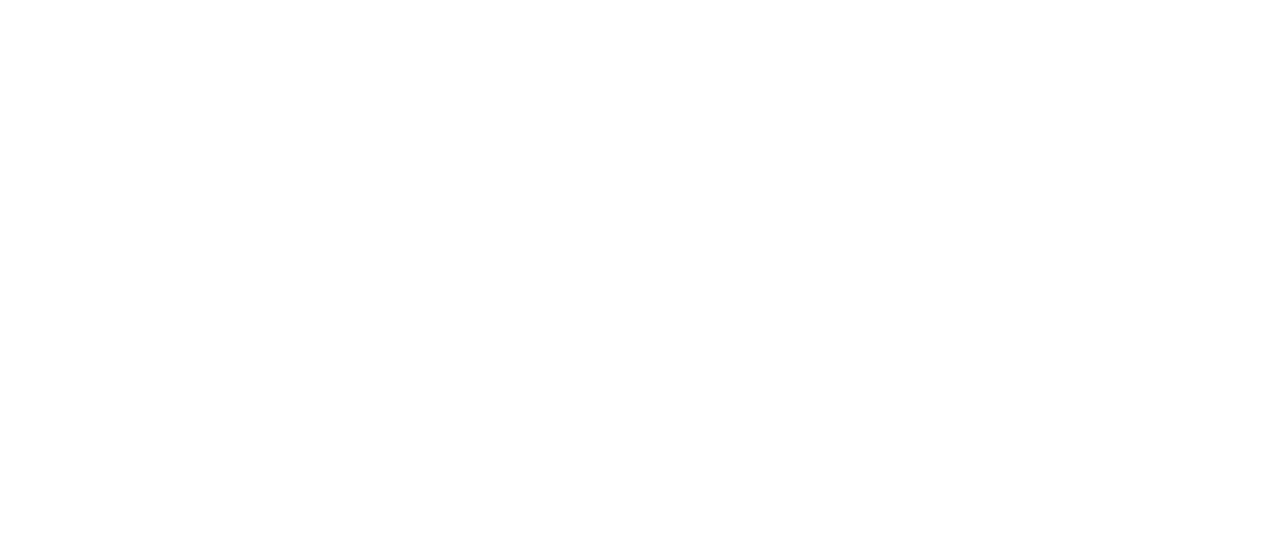
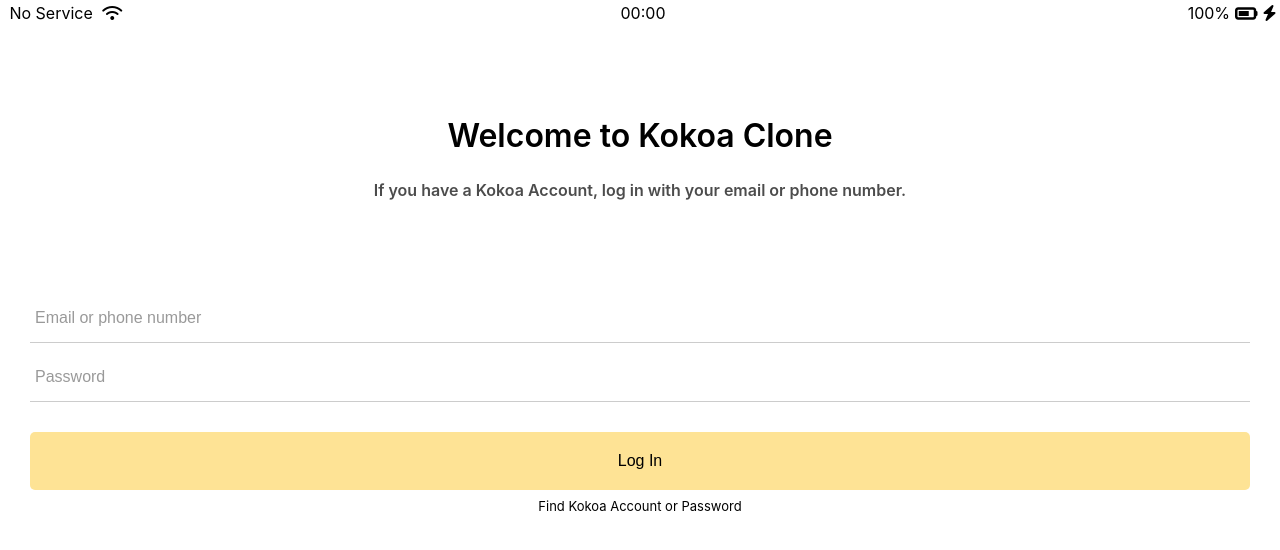
Before and after one commit to 9una/kokoa-talk-clone, a plain HTML site: page index.html in a window 1280 px wide. Shown: the top 550 px of the page. Drawn offline with Linux system fonts and the light colour scheme.

Commit message:
make login page & friends page

```diff
--- /dev/null
+++ b/css/components/nav-bar.css
@@ -0,0 +1,38 @@
+.nav {
+  background-color: #f9f9fa;
+  padding: 20px 50px 25px;
+  border-top: 1px solid rgba(77, 77, 77, 0.2);
+  position: fixed;
+  bottom: 0;
+  width: 100%;
+  box-sizing: border-box;
+}
+
+.nav__list {
+  display: flex;
+  justify-content: space-between;
+}
+
+.nav__btn {
+}
+
+.nav__link {
+  color: #2e363e;
+  position: relative;
+}
+
+.nav__notification {
+  background-color: tomato;
+  width: 20px;
+  height: 20px;
+  color: white;
+  border-radius: 50%;
+  font-weight: 600;
+  font-size: 12px;
+  display: flex;
+  justify-content: center;
+  align-items: center;
+  position: absolute;
+  right: -10px;
+  top: -15px;
+}
--- /dev/null
+++ b/css/components/status-bar.css
@@ -0,0 +1,28 @@
+.status-bar {
+  display: flex;
+  justify-content: center;
+  padding: 5px 3px;
+  position: fixed;
+  top: 0;
+  width: 100%;
+}
+
+.status-bar__column {
+  width: 33%;
+}
+.status-bar__column:first-child span {
+  margin-right: 5px;
+}
+.status-bar__column:nth-child(2) {
+  display: flex;
+  justify-content: center;
+}
+.status-bar__column:last-child {
+  display: flex;
+  justify-content: flex-end;
+  align-items: center;
+}
+
+.status-bar__column .fa-battery-three-quarters {
+  margin: 0 5px;
+}
--- a/reset.css
+++ b/css/reset.css
@@ -122,10 +122,11 @@ table {
   border-collapse: collapse;
   border-spacing: 0;
 }
+
 input:focus {
   outline: none;
+} /*추가*/
+a {
+  text-decoration: none;
+  color: inherit;
 }
-a {
-  color: inherit;
-  text-decoration: none;
-}
--- /dev/null
+++ b/css/screen/login.css
@@ -0,0 +1,52 @@
+.welcome-header {
+  margin: 15vh 0 12vh 0;
+  text-align: center;
+  display: flex;
+  flex-direction: column;
+  align-items: center;
+  font-weight: 600;
+}
+.welcome-header__title {
+  margin-bottom: 30px;
+  font-size: 2rem;
+}
+.welcome-header__text {
+  width: 60%;
+  opacity: 0.7;
+}
+
+#login-form {
+  display: flex;
+  flex-direction: column;
+  margin: 0 30px;
+}
+#login-form input {
+  padding: 15px 5px;
+  font-size: 16px;
+  border: none;
+  margin-bottom: 10px;
+}
+#login-form input:not([type="submit"]) {
+  border-bottom: 1px solid rgba(0, 0, 0, 0.2);
+  transition: border-color 0.2s ease-in-out;
+} /*element:not은 앞의 element를 제외한 모든것에 적용시킴*/
+
+#login-form input::placeholder {
+  color: rgba(0, 0, 0, 0.4);
+}
+#login-form input:focus {
+  border-width: 2px;
+  border-color: var(--creamlemon);
+}
+#login-form input[type="submit"] {
+  margin-top: 20px;
+  background-color: var(--creamlemon);
+  cursor: pointer;
+  padding: 20px 0;
+  border-radius: 5px;
+}
+#login-form a {
+  text-align: center;
+  color: inherit; /*inherit은 부모의 속성을 받아옴*/
+  font-size: 13px;
+}
--- /dev/null
+++ b/css/styles.css
@@ -0,0 +1,15 @@
+@import "reset.css";
+@import "variable.css";
+
+/* Components */
+@import "components/status-bar.css";
+@import "components/nav-bar.css";
+
+/* Screens */
+@import "screen/login.css";
+
+body {
+  font-family: -apple-system, BlinkMacSystemFont, "Segoe UI", Roboto, Oxygen,
+    Ubuntu, Cantarell, "Open Sans", "Helvetica Neue", sans-serif;
+  height: 1000vh;
+}
--- /dev/null
+++ b/css/variable.css
@@ -0,0 +1,3 @@
+:root {
+  --creamlemon: #fee395;
+}
--- a/index.html
+++ b/index.html
@@ -5,12 +5,34 @@
     <meta http-equiv="X-UA-Compatible" content="IE=edge">
     <meta name="viewport" content="width=device-width, initial-scale=1.0">
     <meta name="discription" content="Kokoa Talk Clone Coding" />
-    <link rel="stylesheet" href="styles.css" />
-    <title>KOKOA TALK CLONE CODING</title>
+    <link rel="stylesheet" href="css/styles.css" />
+    <title>Welcome to Kokoa Clone</title>
 </head>
 <body>
-    <header></header>
-    <main></main>
-    <footer></footer>
+    <div class="status-bar">
+        <div class="status-bar__column">
+            <span>No Service</span>
+            <i class="fas fa-wifi"></i>
+        </div>
+        <div class="status-bar__column">
+            <span>00:00</span>
+        </div>
+        <div class="status-bar__column">
+            <span>100%</span>
+            <i class="fas fa-battery-three-quarters fa-lg"></i>
+            <i class="fas fa-bolt"></i>
+        </div>
+    </div>
+    <header class="welcome-header">
+        <h1 class="welcome-header__title">Welcome to Kokoa Clone</h1>
+        <p class="welcome-header__text">If you have a Kokoa Account, log in with your email or phone number.</p>
+    </header>
+    <form action="friends.html" method="get" id="login-form">
+        <input name="username" required type="text" placeholder="Email or phone number" />
+        <input name="password" required type="password" placeholder="Password" />
+        <input type="submit" value="Log In" />
+        <a href="#;">Find Kokoa Account or Password</a>
+    </form>
+    <script src="https://kit.fontawesome.com/3701dcbbf4.js" crossorigin="anonymous"></script>
 </body>
 </html>
--- a/styles.css
+++ /dev/null
@@ -1 +0,0 @@
-@import "reset.css";
```
Also changed, not shown: friends.html (added, +57 -0 lines).
